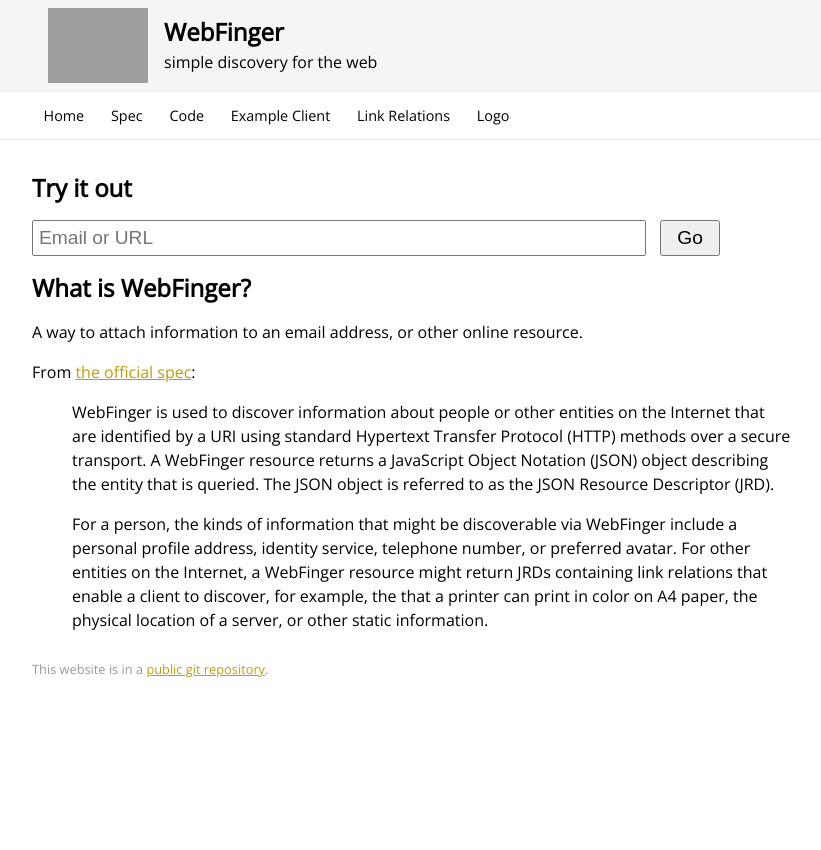
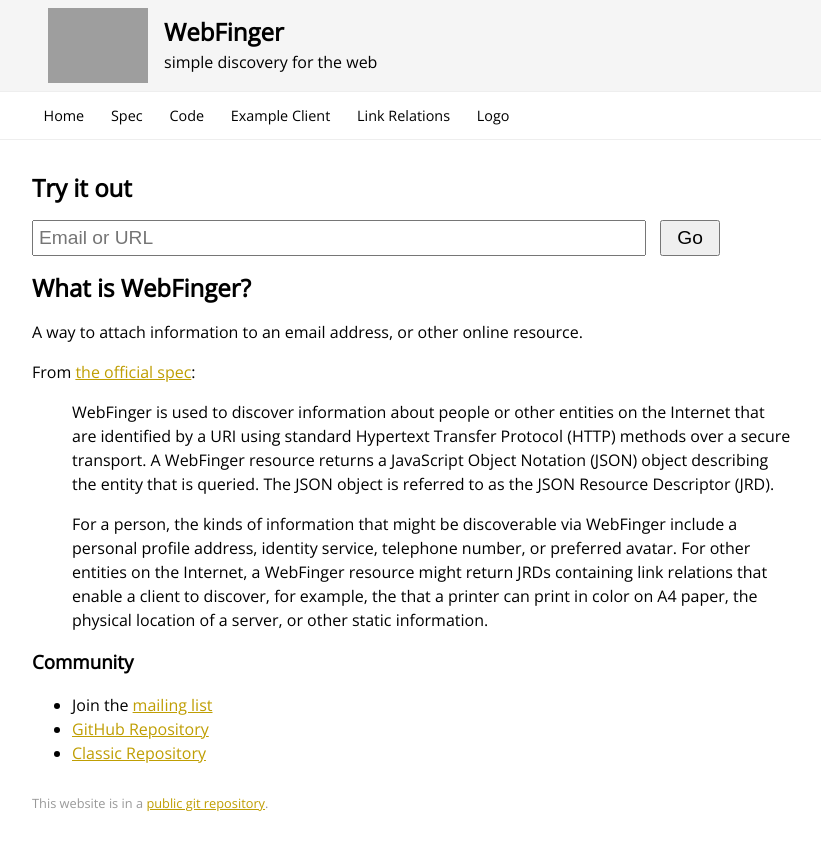
Before and after one commit to webfinger/webfinger.net, a Jekyll site: the page built from index.md, in a window 1280 px wide. Shown: the top 850 px of the page, without its empty margins (208-1029 px from the left). Built offline with Jekyll 4.4.1, drawn with Linux system fonts in a browser that asks for light colours.

Commit message:
added community links
I am not sure if it also makes sense to link the github-wiki
(https://github.com/webfinger/webfinger.net/wiki)

```diff
--- a/index.md
+++ b/index.md
@@ -29,3 +29,9 @@ From [the official spec](http://tools.ietf.org/html/rfc7033):
 > resource might return JRDs containing link relations that enable a client to
 > discover, for example, the that a printer can print in color on A4 paper, the
 > physical location of a server, or other static information.
+
+### Community ###
+
+* Join the [mailing list](http://groups.google.com/group/webfinger/)
+* [GitHub Repository](https://github.com/webfinger)
+* [Classic Repository](http://code.google.com/p/webfinger/)
```
